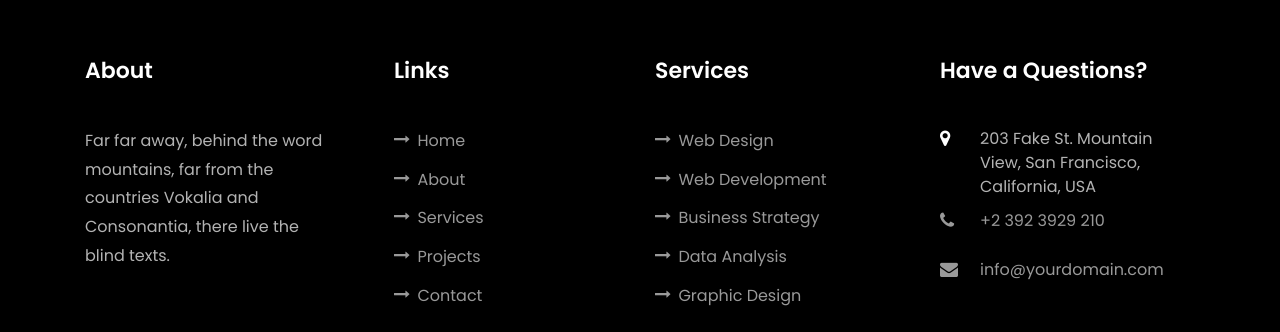
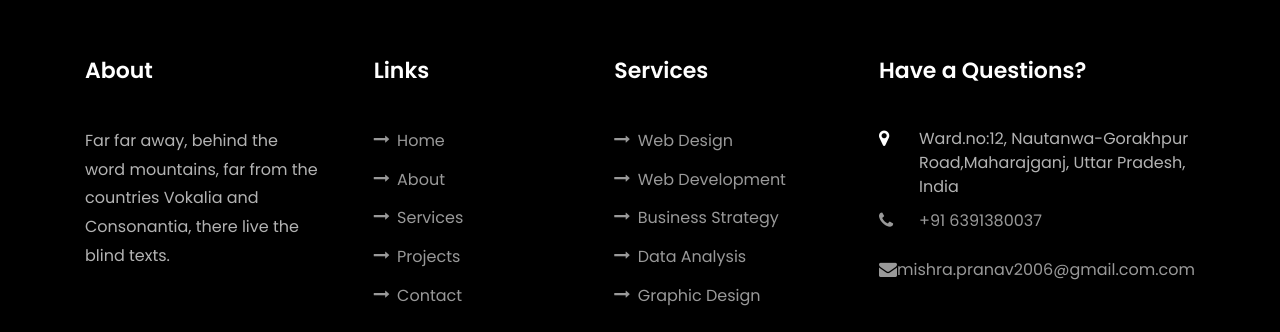
Before and after one commit to Pranav-2024-Mishra/Portfolio-website-demo, a plain HTML site: page single_1.html in a window 1280 px wide. Shown: the part 3690-4022 px from the top of the page. Drawn offline with Linux system fonts and the light colour scheme; files whose address does not match are found by name.

Commit message:
Update single_1.html

```diff
--- a/single_1.html
+++ b/single_1.html
@@ -357,9 +357,9 @@ Enhanced Decision-Making: AI doesn't just stop at providing insights; it can mak
             	<h2 class="ftco-heading-2">Have a Questions?</h2>
             	<div class="block-23 mb-3">
 	              <ul>
-	                <li><span class="icon icon-map-marker"></span><span class="text">203 Fake St. Mountain View, San Francisco, California, USA</span></li>
-	                <li><a href="#"><span class="icon icon-phone"></span><span class="text">+2 392 3929 210</span></a></li>
-	                <li><a href="#"><span class="icon icon-envelope"></span><span class="text">info@yourdomain.com</span></a></li>
+	                <li><span class="icon icon-map-marker"></span><span class="text">Ward.no:12, Nautanwa-Gorakhpur Road,Maharajganj, Uttar Pradesh, India</span></li>
+	                <li><a href="#"><span class="icon icon-phone"></span><span class="text">+91 6391380037</span></a></li>
+	                <li><a href="#"><span class="icon icon-envelope"></span><span class="text">mishra.pranav2006@gmail.com.com</span></a></li>
 	              </ul>
 	            </div>
             </div>
```
